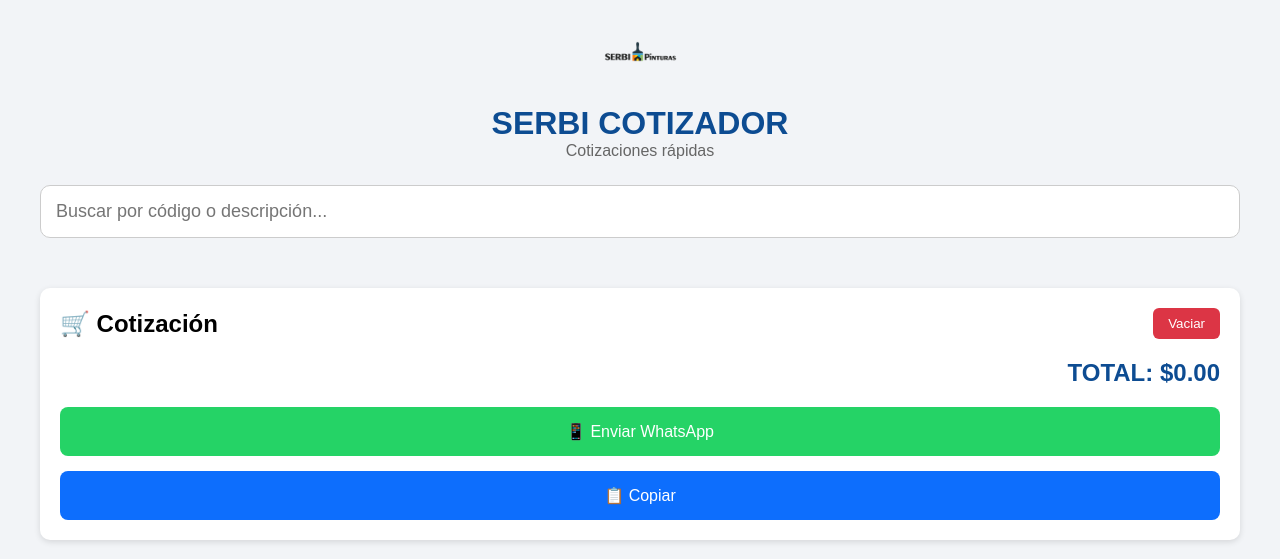
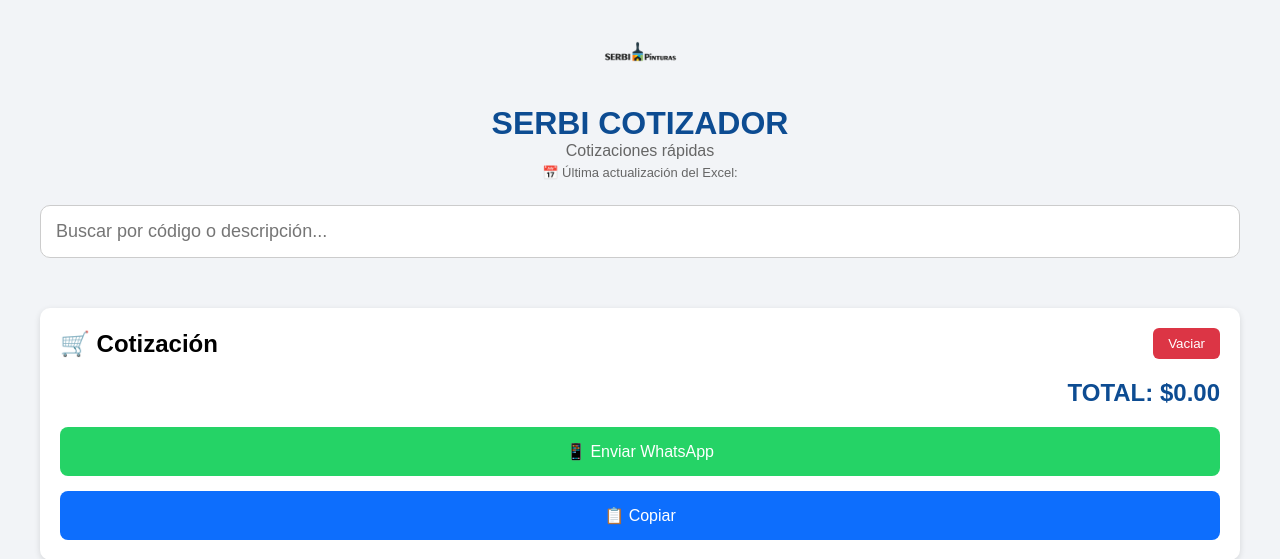
Before and after one commit to SergioSerbi/SERBI-Cotizador, a FastAPI app: page /v2 in a window 1280 px wide. Shown: the top 559 px of the page. Run offline with FastAPI, Linux system fonts and the light colour scheme; parts of the project's set-up code (start-up, migrations or seed data) failed here and were passed over.

Commit message:
Agregar fecha de actualización del Excel

```diff
--- a/app.py
+++ b/app.py
@@ -2,6 +2,9 @@ from fastapi import FastAPI, Request
 from fastapi.responses import JSONResponse
 from fastapi.staticfiles import StaticFiles
 from fastapi.templating import Jinja2Templates
+
+import os
+from datetime import datetime
 
 from services.buscador import buscar
 
@@ -28,13 +31,20 @@ def inicio(request: Request):
 
     productos = resultados.head(50).to_dict(orient="records")
 
+    archivo_excel = "data/articulosExportados Santa Rosa.xlsx"
+
+    fecha_actualizacion = datetime.fromtimestamp(
+        os.path.getmtime(archivo_excel)
+    ).strftime("%d/%m/%Y %I:%M %p")
+
     return templates.TemplateResponse(
         request=request,
         name="cotizador_v2.html",
         context={
             "request": request,
             "productos": productos,
-            "texto": texto
+            "texto": texto,
+            "fecha_actualizacion": fecha_actualizacion
         }
     )
 
--- a/templates/cotizador_v2.html
+++ b/templates/cotizador_v2.html
@@ -26,6 +26,11 @@
             <h1>SERBI COTIZADOR</h1>
 
             <p>Cotizaciones rápidas</p>
+
+            <p style="font-size:13px;color:#666;margin-top:5px;">
+                📅 Última actualización del Excel:
+                <strong>{{ fecha_actualizacion }}</strong>
+            </p>
 
         </div>
 
```
